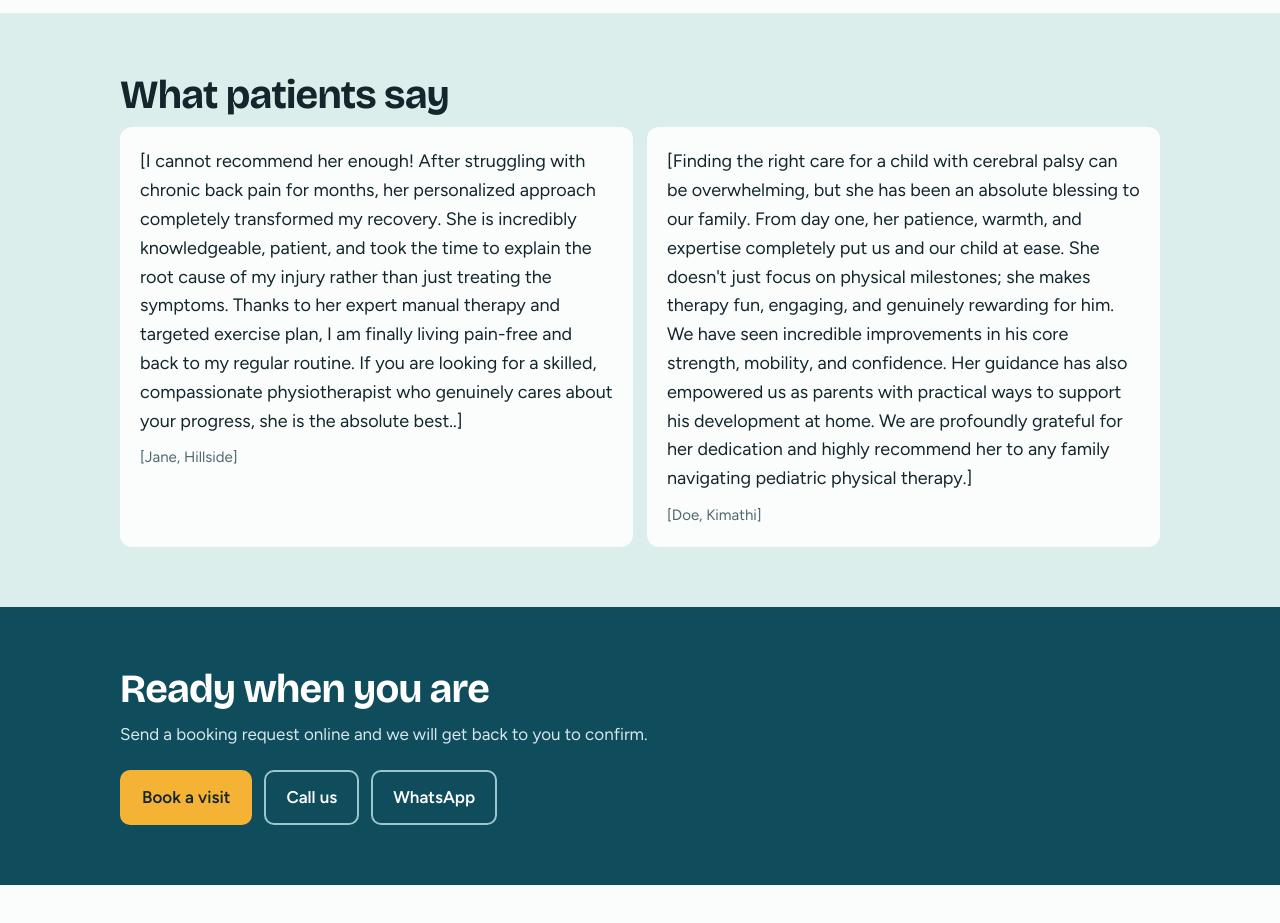
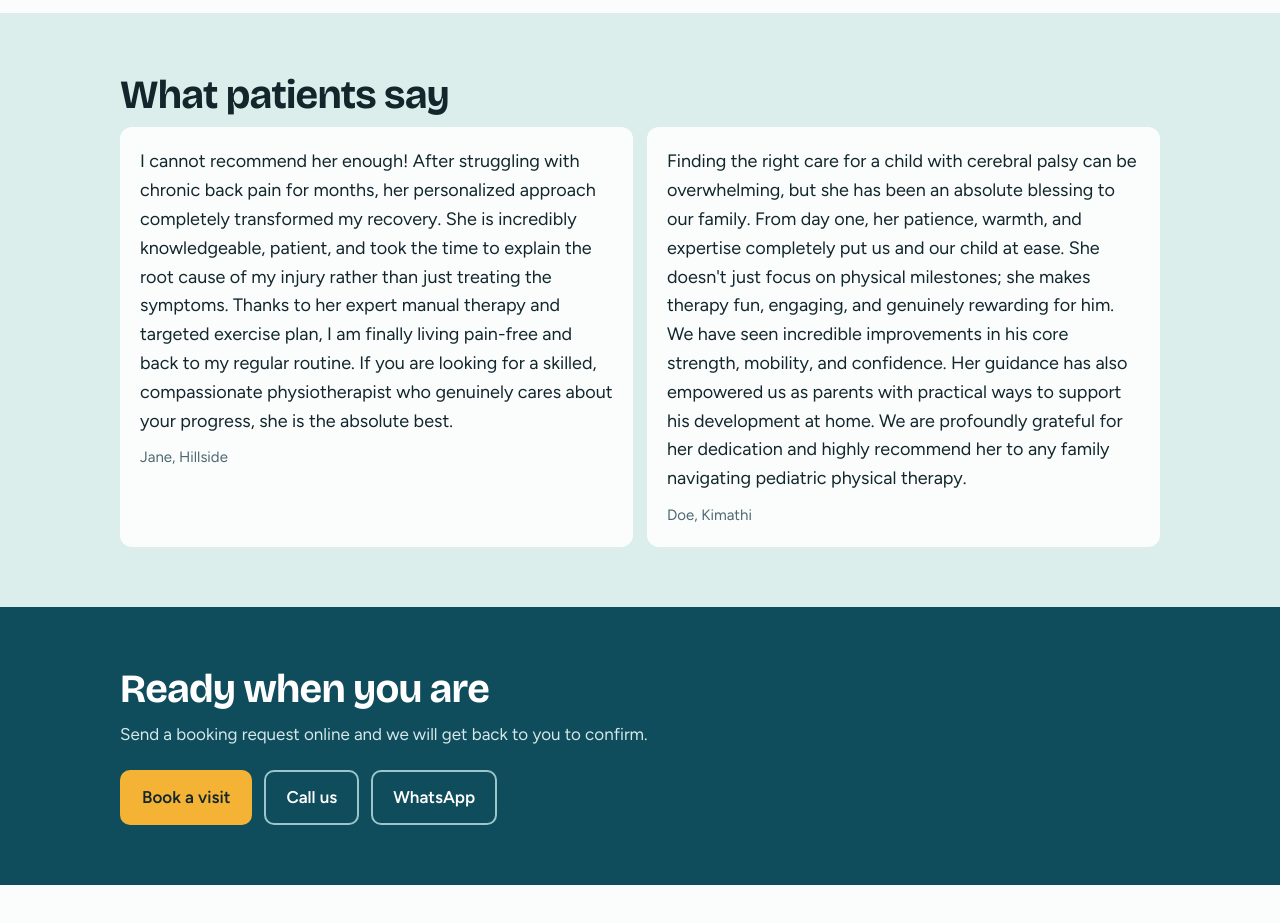
Before and after one commit to mwajonah-arch/physio, a website: page site.html in a window 1280 px wide. Shown: the part 3380-4303 px from the top of the page. Drawn offline with nearby package versions, Linux system fonts and the light colour scheme; no server answers.

Commit message:
Update site.html

```diff
--- a/site.html
+++ b/site.html
@@ -179,8 +179,8 @@ footer{padding:22px 0;font-size:14px;color:var(--mute)}
 <section style="background:var(--sea)"><div class="wrap">
   <h2>What patients say</h2>
   <div class="quotes">
-    <blockquote>[I cannot recommend her enough! After struggling with chronic back pain for months, her personalized approach completely transformed my recovery. She is incredibly knowledgeable, patient, and took the time to explain the root cause of my injury rather than just treating the symptoms. Thanks to her expert manual therapy and targeted exercise plan, I am finally living pain-free and back to my regular routine. If you are looking for a skilled, compassionate physiotherapist who genuinely cares about your progress, she is the absolute best..]<cite>[Jane, Hillside]</cite></blockquote>
-    <blockquote>[Finding the right care for a child with cerebral palsy can be overwhelming, but she has been an absolute blessing to our family. From day one, her patience, warmth, and expertise completely put us and our child at ease. She doesn't just focus on physical milestones; she makes therapy fun, engaging, and genuinely rewarding for him. We have seen incredible improvements in his core strength, mobility, and confidence. Her guidance has also empowered us as parents with practical ways to support his development at home. We are profoundly grateful for her dedication and highly recommend her to any family navigating pediatric physical therapy.]<cite>[Doe, Kimathi]</cite></blockquote>
+    <blockquote>I cannot recommend her enough! After struggling with chronic back pain for months, her personalized approach completely transformed my recovery. She is incredibly knowledgeable, patient, and took the time to explain the root cause of my injury rather than just treating the symptoms. Thanks to her expert manual therapy and targeted exercise plan, I am finally living pain-free and back to my regular routine. If you are looking for a skilled, compassionate physiotherapist who genuinely cares about your progress, she is the absolute best.<cite>Jane, Hillside</cite></blockquote>
+    <blockquote>Finding the right care for a child with cerebral palsy can be overwhelming, but she has been an absolute blessing to our family. From day one, her patience, warmth, and expertise completely put us and our child at ease. She doesn't just focus on physical milestones; she makes therapy fun, engaging, and genuinely rewarding for him. We have seen incredible improvements in his core strength, mobility, and confidence. Her guidance has also empowered us as parents with practical ways to support his development at home. We are profoundly grateful for her dedication and highly recommend her to any family navigating pediatric physical therapy.<cite>Doe, Kimathi</cite></blockquote>
   </div>
 </div></section>
 
```
